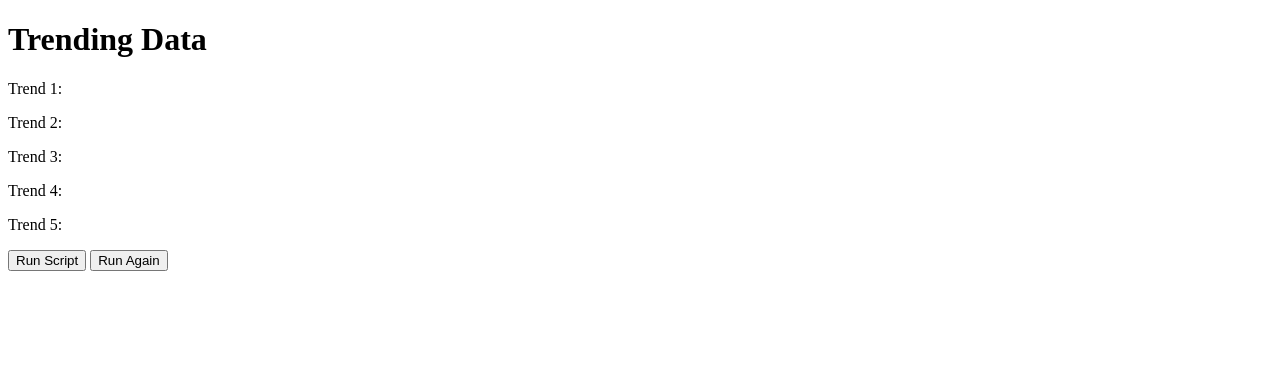
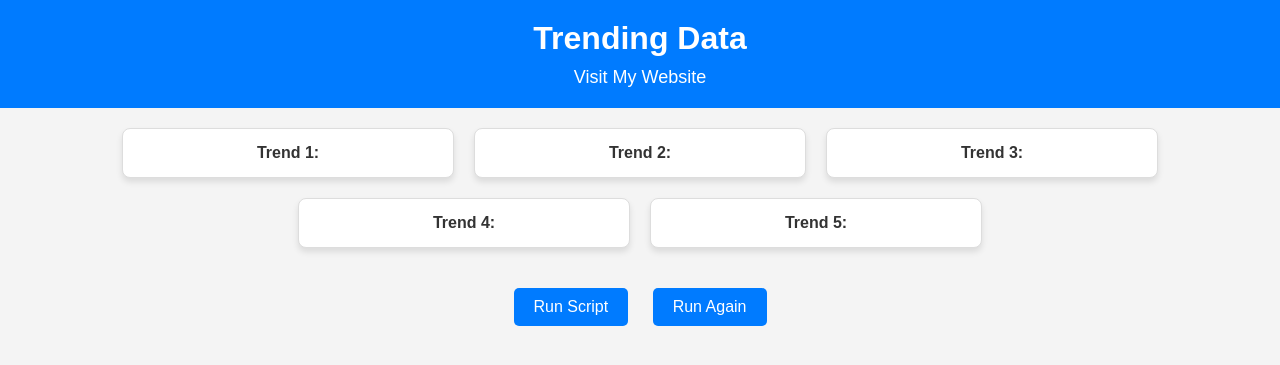
Before and after one commit to yasx50/stir, a Flask app: page / in a window 1280 px wide. Shown: the top 365 px of the page. Run offline with Flask 3, Linux system fonts and the light colour scheme.

Commit message:
way to deploy

```diff
--- /dev/null
+++ b/static/styles.css
@@ -0,0 +1,97 @@
+/* General Styles */
+body {
+    font-family: Arial, sans-serif;
+    margin: 0;
+    padding: 0;
+    box-sizing: border-box;
+    background-color: #f4f4f4;
+    color: #333;
+}
+
+/* Header */
+header {
+    text-align: center;
+    padding: 20px;
+    background-color: #007bff;
+    color: white;
+}
+
+header h1 {
+    margin: 0;
+}
+
+.website-link {
+    color: #fff;
+    text-decoration: none;
+    font-size: 18px;
+    margin-top: 10px;
+    display: inline-block;
+}
+
+.website-link:hover {
+    text-decoration: underline;
+}
+
+/* Trending Data Section */
+#trend-data {
+    display: flex;
+    flex-wrap: wrap;
+    justify-content: center;
+    gap: 20px;
+    padding: 20px;
+}
+
+.trend {
+    background-color: white;
+    border: 1px solid #ddd;
+    border-radius: 8px;
+    padding: 15px;
+    width: 300px;
+    text-align: center;
+    box-shadow: 0 4px 6px rgba(0, 0, 0, 0.1);
+}
+
+.trend-image {
+    max-width: 100%;
+    height: auto;
+    border-radius: 5px;
+    margin-bottom: 10px;
+}
+
+p {
+    margin: 0;
+    font-weight: bold;
+}
+
+/* Buttons */
+.button-container {
+    text-align: center;
+    margin: 20px 0;
+}
+
+button {
+    background-color: #007bff;
+    color: white;
+    border: none;
+    padding: 10px 20px;
+    border-radius: 5px;
+    font-size: 16px;
+    cursor: pointer;
+    margin: 0 10px;
+}
+
+button:hover {
+    background-color: #0056b3;
+}
+
+/* Responsive Design */
+@media (max-width: 768px) {
+    .trend {
+        width: 90%;
+    }
+
+    .button-container button {
+        width: 90%;
+        margin: 10px 0;
+    }
+}
--- a/templates/index.html
+++ b/templates/index.html
@@ -4,27 +4,45 @@
     <meta charset="UTF-8">
     <meta name="viewport" content="width=device-width, initial-scale=1.0">
     <title>Trending Data</title>
+    <link rel="stylesheet" href="/static/styles.css">
     <script src="https://code.jquery.com/jquery-3.6.0.min.js"></script>
 </head>
 <body>
+    <header>
         <h1>Trending Data</h1>
+        <a href="https://yash50.me" target="_blank" class="website-link">Visit My Website</a>
+    </header>
     <div id="trend-data">
+        <div class="trend">
+            <!-- <img src="automation1.jpg" alt="Automation Trend 1" class="trend-image"> -->
             <p id="trend1">Trend 1: </p>
+        </div>
+        <div class="trend">
+            <!-- <img src="automation2.jpg" alt="Automation Trend 2" class="trend-image"> -->
             <p id="trend2">Trend 2: </p>
+        </div>
+        <div class="trend">
+            <!-- <img src="automation3.jpg" alt="Automation Trend 3" class="trend-image"> -->
             <p id="trend3">Trend 3: </p>
+        </div>
+        <div class="trend">
+            <!-- <img src="automation4.jpg" alt="Automation Trend 4" class="trend-image"> -->
             <p id="trend4">Trend 4: </p>
+        </div>
+        <div class="trend">
+            <!-- <img src="automation5.jpg" alt="Automation Trend 5" class="trend-image"> -->
             <p id="trend5">Trend 5: </p>
         </div>
-
+    </div>
+    <div class="button-container">
         <button id="run-script">Run Script</button>
         <button id="run-again">Run Again</button>
+    </div>
 
     <script>
         $(document).ready(function() {
-            // Fetch and display data when Run Script button is clicked
             $('#run-script').click(function() {
                 $.post('/run_script', function(data) {
-                    // Display data
                     $('#trend1').text('Trend 1: ' + data.trend1);
                     $('#trend2').text('Trend 2: ' + data.trend2);
                     $('#trend3').text('Trend 3: ' + data.trend3);
@@ -33,10 +51,8 @@
                 });
             });
 
-            // Re-run the script when Run Again button is clicked
             $('#run-again').click(function() {
                 $.post('/run_again', function(data) {
-                    // Display data
                     $('#trend1').text('Trend 1: ' + data.trend1);
                     $('#trend2').text('Trend 2: ' + data.trend2);
                     $('#trend3').text('Trend 3: ' + data.trend3);
```
Also changed, not shown: 1 other file. Lines whose indentation alone changed are shown as unchanged.
